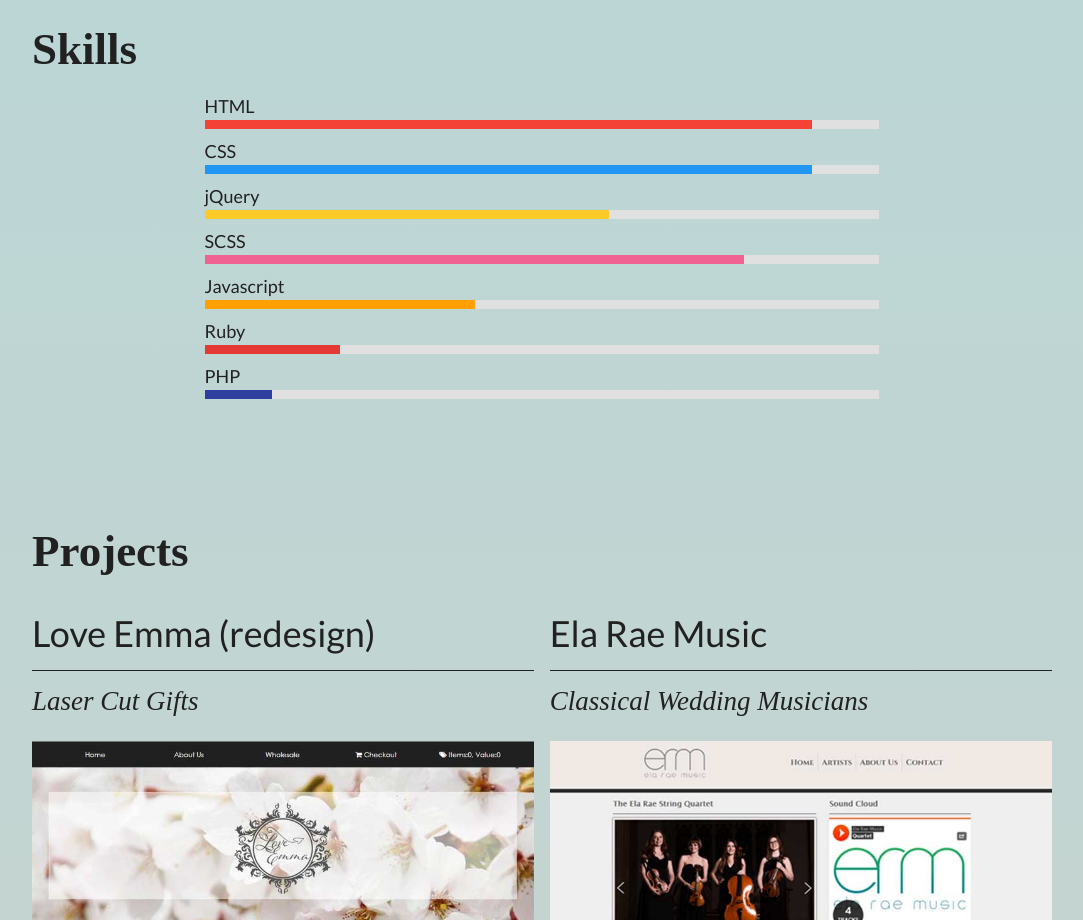
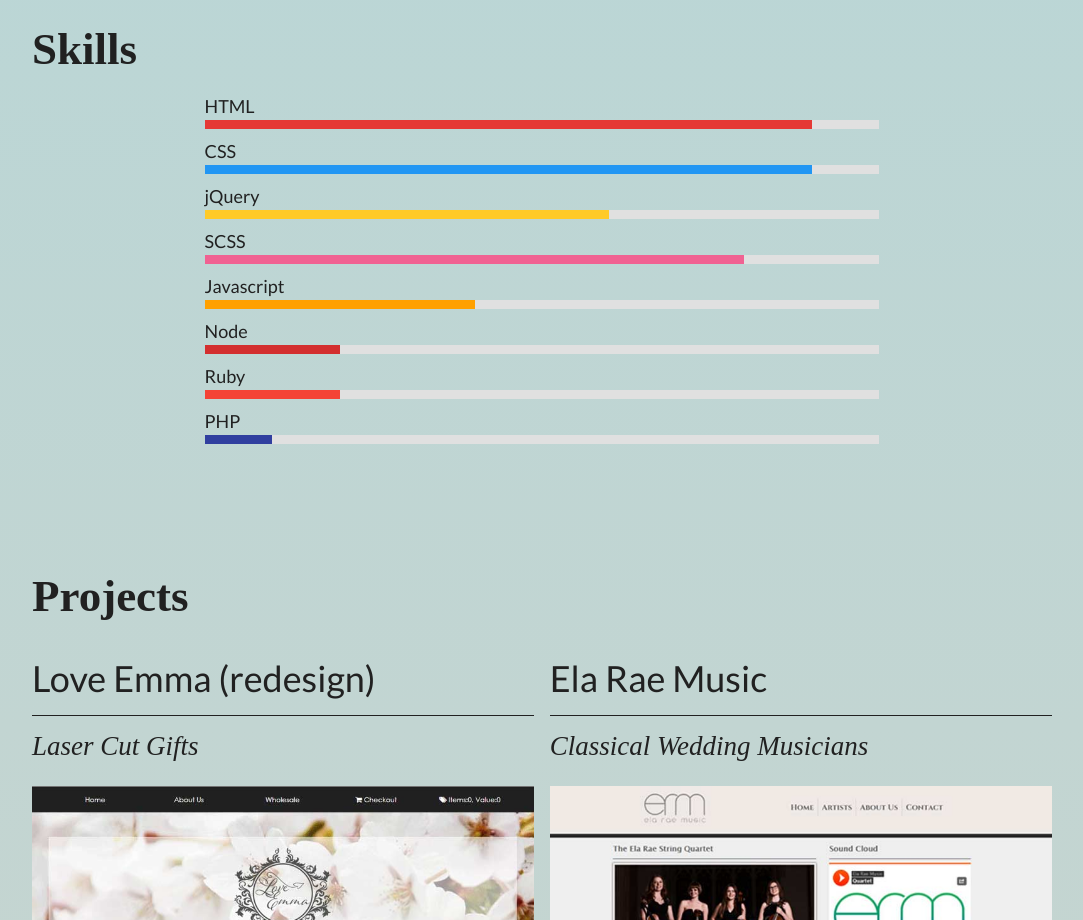
Before and after one commit to keefyhub/keith-website, a plain HTML site: page index.html in a window 1280 px wide. Shown: the part 800-1720 px from the top of the page, without its empty margins (98-1181 px from the left). Drawn offline with Linux system fonts and the light colour scheme; a web font is replaced by a local one.

Commit message:
Updated Index

```diff
--- a/index.html
+++ b/index.html
@@ -129,6 +129,8 @@
             <dd class="skill-percent scss" data-percent="80">80%</dd>
             <dt>Javascript</dt>
             <dd class="skill-percent javascript" data-percent="40">40%</dd>
+            <dt>Node</dt>
+            <dd class="skill-percent node" data-percent="20">20%</dd>
             <dt>Ruby</dt>
             <dd class="skill-percent ruby" data-percent="20">20%</dd>
             <dt>PHP</dt>
--- a/scss/style.scss
+++ b/scss/style.scss
@@ -210,7 +210,7 @@ dt:after {
 }
 
 .html {
-  background: $red500;
+  background: $red600;
 }
 
 .css {
@@ -229,8 +229,12 @@ dt:after {
   background: $amber700;
 }
 
+.node {
+  background: $red700;
+}
+
 .ruby {
-  background: $red600;
+  background: $red500;
 }
 
 .php {
```
Also changed, not shown: css/style.css, 2 other files.
